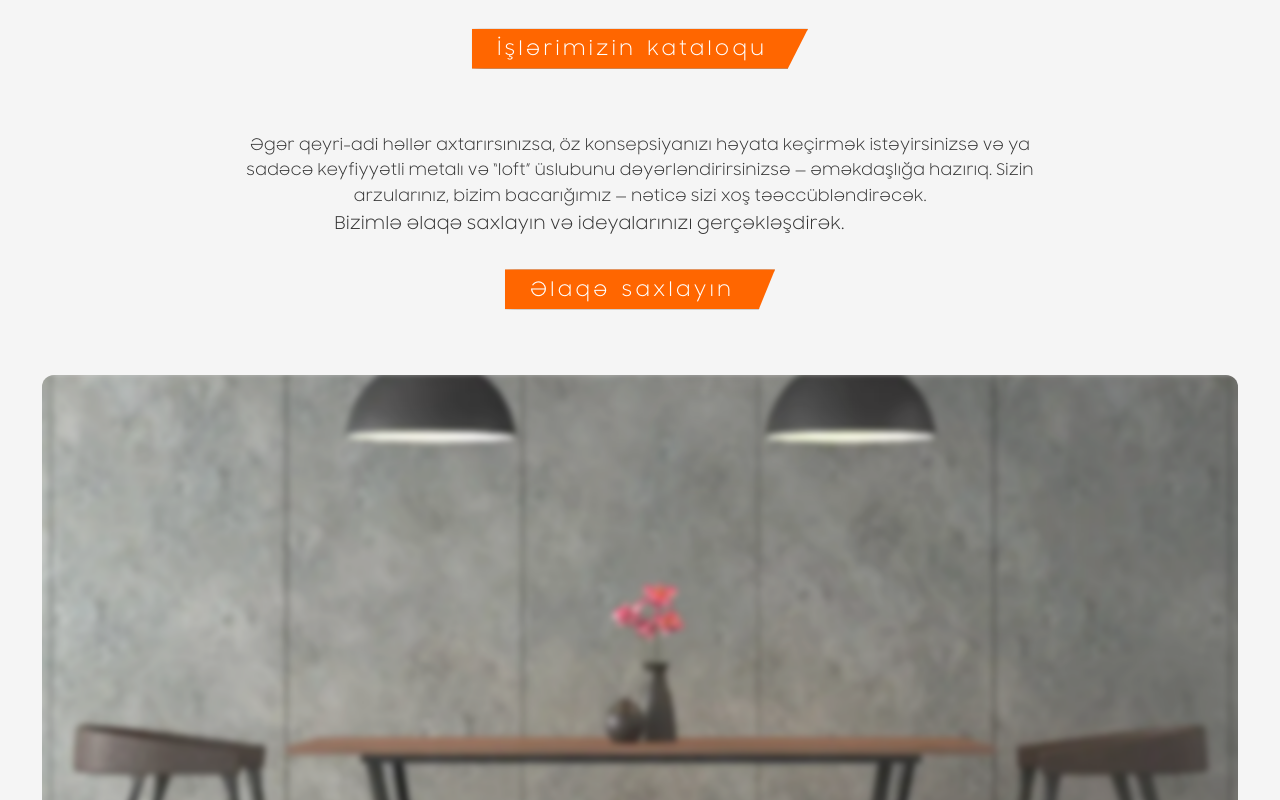
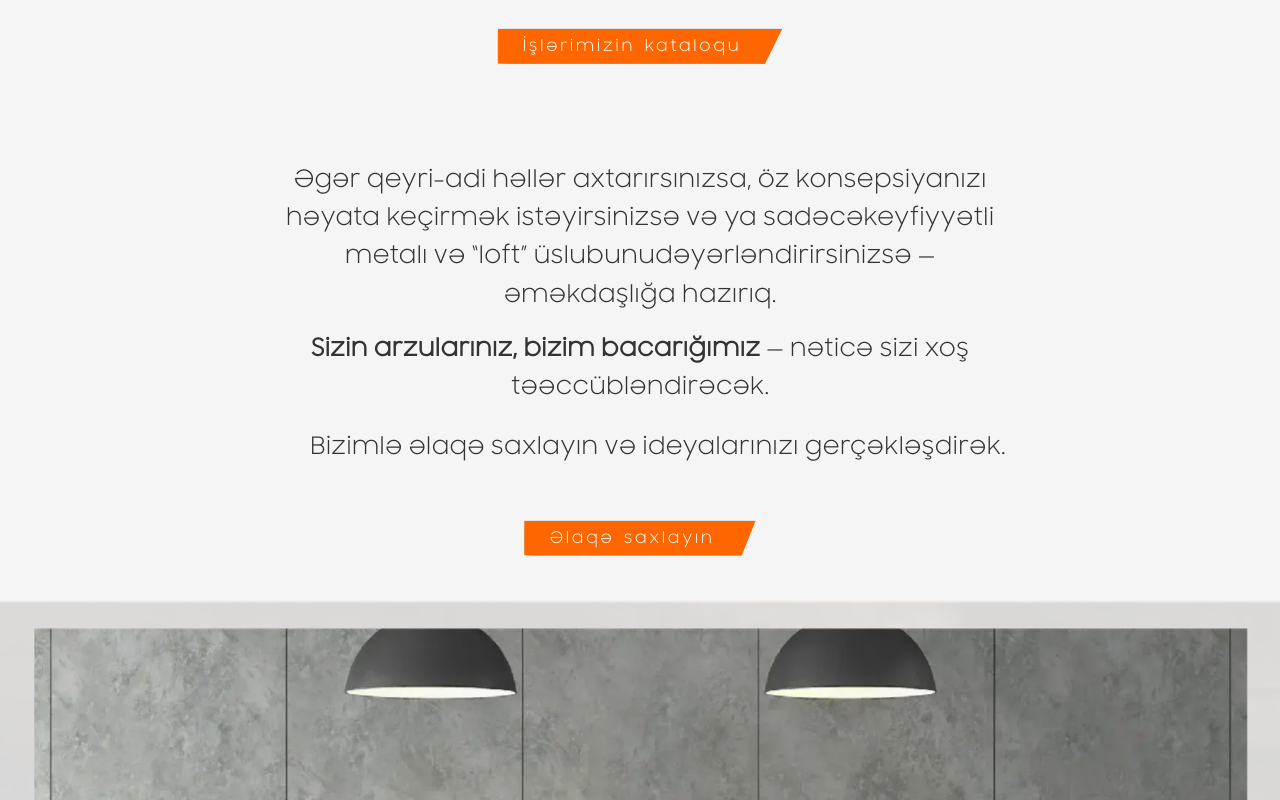
Before and after one commit to rovsenhuseynov/demirdizayn, a React (Create React App) app: page /about in a window 1280 px wide. Shown: the part 2900-3700 px from the top of the page. Built offline with nearby package versions, Linux system fonts and the light colour scheme.

Commit message:
Коррекция - AboutUsBackgroundSlider

```diff
--- a/src/assets/mixin.scss
+++ b/src/assets/mixin.scss
@@ -406,13 +406,11 @@
   line-height: 1.6;
 }
 
-
 @mixin button-styles {
   margin-top: 1rerm;
   margin-bottom: calc(4svh + 2rem);
   text-align: center;
-  font-size: v.$font-size-mini-3;
-
+  font-size: clamp(0.9rem, 0.8rem + 0.5vw, 1rem);
   background-color: v.$activeStateColor;
   color: #fff;
   white-space: nowrap;
@@ -426,6 +424,42 @@
   }
 }
 
+
+
+// typography-mixins.scss
+
+@mixin heading-font($level) {
+  max-width: 65ch;
+  color: #333;
+  margin-bottom: 0.5em;
+
+  @if $level == 1 {
+    font-size: clamp(2rem, 1.8rem + 1vw, 3rem);
+    line-height: 1.2;
+    margin-bottom: 1em;
+  } @else if $level == 2 {
+    font-size: clamp(1.75rem, 1.6rem + 0.8vw, 2.5rem);
+    line-height: 1.25;
+    margin-bottom: 0.9em;
+  } @else if $level == 3 {
+    font-size: clamp(1.5rem, 1.4rem + 0.6vw, 2rem);
+    line-height: 1.3;
+    margin-bottom: 0.8em;
+  } @else if $level == 4 {
+    font-size: clamp(1.25rem, 1.1rem + 0.5vw, 1.5rem);
+    line-height: 1.35;
+    margin-bottom: 0.7em;
+  } @else if $level == 5 {
+    font-size: clamp(1rem, 0.9rem + 0.5vw, 1.2rem);
+    line-height: 1.4;
+    margin-bottom: 0.6em;
+  } @else if $level == 6 {
+    font-size: clamp(0.875rem, 0.8rem + 0.4vw, 1rem);
+    line-height: 1.45;
+    margin-bottom: 0.5em;
+  }
+}
+
 @mixin paragraph-style {
   max-width: 65ch;
   font-size: clamp(0.9rem, 0.8rem + 0.5vw, 1.1rem);
@@ -434,3 +468,23 @@
   text-indent: 1.5em;
   color: #333;
 }
+
+@mixin buttons-styles {
+  background-color: v.$activeStateColor;
+  color: #fff;
+  padding: 0.5em 1em;
+  border-radius: 0.25em;
+  font-size: clamp(0.9rem, 0.8rem + 0.5vw, 1rem);
+  cursor: pointer;
+  border: none;
+}
+
+// Подключаем миксин в SCSS
+
+// @use "../../assets/mixins.scss" as m;
+// .header-title {
+//   @include m.heading(1);
+// }
+// .header-subtitle {
+//   @include m.heading(4);
+// }
--- a/src/pages/AboutUs/AboutUs.scss
+++ b/src/pages/AboutUs/AboutUs.scss
@@ -337,6 +337,11 @@
     }
   }
 
+
+
+
+
+
   // .about__split {
   //   display: flex;
   //   justify-content: space-between;
--- a/src/pages/AboutUs/AboutUsSlider/AboutCta/CtaSection.jsx
+++ b/src/pages/AboutUs/AboutUsSlider/AboutCta/CtaSection.jsx
@@ -1,65 +1,3 @@
-// import { useEffect } from "react";
-// import AOS from "aos";
-// import "./CtaSection.scss";
-
-// const CtaSection = () => {
-//   useEffect(() => {
-//     AOS.init({
-//       duration: 1000,
-//       once: true,
-//       offset: 50,
-//     });
-//     AOS.refresh();
-//   }, []);
-
-//   return (
-//     <div className="cta">
-//       <div className="cta__inner" data-aos="zoom-in-up">
-//         <h3>
-//           Əgər qeyri-adi həllər axtarırsınızsa, öz konsepsiyanızı həyata
-//           keçirmək istəyirsinizsə və ya sadəcə keyfiyyətli metalı və “loft”
-//           üslubunu dəyərləndirirsinizsə — əməkdaşlığa hazırıq. Sizin
-//           arzularınız, bizim bacarığımız — nəticə sizi xoş təəccübləndirəcək.
-//         </h3>
-//         <p>Bizimlə əlaqə saxlayın və ideyalarınızı gerçəkləşdirək.</p>
-//         <button className="cta__btn">Əlaqə saxlayın</button>
-//       </div>
-//     </div>
-//   );
-// };
-
-// export default CtaSection;
-
-// import { useEffect } from "react";
-// import AOS from "aos";
-// import "./CtaSection.scss";
-
-// const CtaSection = () => {
-//   useEffect(() => {
-//     AOS.init({
-//       duration: 1000,
-//       once: true,
-//       offset: 50,
-//     });
-//     AOS.refresh();
-//   }, []);
-
-//   return (
-//     <div className="cta-light">
-//       <div className="cta-light__inner" data-aos="fade-up">
-//         <h3>
-//           Qeyri-adi ideyalarınızı gerçəkləşdirmək və “loft” stilində
-//           unikal məkan yaratmaq istəyirsiniz? Biz sizin yanınızdayıq!
-//         </h3>
-//         <p>Əlaqə saxlayın və ideyalarınızı həyatınıza gətirək.</p>
-//         <button className="cta-light__btn">Əlaqə saxlayın</button>
-//       </div>
-//     </div>
-//   );
-// };
-
-// export default CtaSection;
-
 import { useEffect } from "react";
 import AOS from "aos";
 import "aos/dist/aos.css";
@@ -80,12 +18,21 @@ const CtaSection = () => {
     <section className="cta-clean">
       <div className="cta-clean__inner" data-aos="fade-up">
         <h3>
-          Əgər qeyri-adi həllər axtarırsınızsa, öz konsepsiyanızı həyata
-          keçirmək istəyirsinizsə və ya sadəcə keyfiyyətli metalı və “loft”
-          üslubunu dəyərləndirirsinizsə — əməkdaşlığa hazırıq. Sizin
-          arzularınız, bizim bacarığımız — nəticə sizi xoş təəccübləndirəcək.
+          Əgər <strong>qeyri-adi həllər</strong> axtarırsınızsa, öz
+          konsepsiyanızı həyata keçirmək istəyirsinizsə və ya sadəcə
+          <strong>keyfiyyətli metalı</strong> və{" "}
+          <strong>“loft” üslubunu</strong>
+          dəyərləndirirsinizsə — əməkdaşlığa hazırıq.
         </h3>
-        <p>Bizimlə əlaqə saxlayın və ideyalarınızı gerçəkləşdirək.</p>
+
+        <h4 className="cta-subtitle">
+          <strong>Sizin arzularınız, bizim bacarığımız</strong> — nəticə sizi
+          xoş təəccübləndirəcək.
+        </h4>
+
+        <p className="cta-text">
+          Bizimlə əlaqə saxlayın və ideyalarınızı gerçəkləşdirək.
+        </p>
 
         <ReusableButton className="cta-light__btn">
           Əlaqə saxlayın
--- a/src/pages/AboutUs/AboutUsSlider/AboutCta/CtaSection.scss
+++ b/src/pages/AboutUs/AboutUsSlider/AboutCta/CtaSection.scss
@@ -6,75 +6,47 @@
   text-align: center;
   background: transparent;
   border-radius: 20px;
-  color: #1a1a1a;
+
 
   .cta-clean__inner {
     max-width: 800px;
     margin: 0 auto;
+    display: flex;
+    flex-direction: column;
+    justify-content: center;
+    align-items: center;
+    padding: 2rem 1rem;
 
     h3 {
+      @include m.heading-font(4);
       line-height: 1.6;
-      color: #333;
+      margin-bottom: 1rem;
+
+      strong {
+        font-weight: 100;
+        text-shadow: 0 0 3cm rgba(0, 0, 0, 0.1);
+      }
     }
 
-    p {
+    .cta-subtitle {
+      @include m.heading-font(4);
+      line-height: 1.6;
+      margin-bottom: 1.5rem;
+    }
+
+    .cta-text {
       margin-bottom: 2rem;
+      @include m.heading-font(4);
     }
 
     .cta-light__btn {
       @include m.button-styles;
+      transition: background 0.3s ease;
+      display: inline-block;
+      margin: calc(1rem + 2vw) auto;
+      align-self: center;
+      width: auto;
+      max-width: 100%;
     }
   }
 }
-
-/* Адаптив */
-// @media (max-width: 768px) {
-//   .cta-clean {
-//     // padding: 3rem 1rem;
-
-//     &__inner {
-//       h3 {
-//         font-size: 1.1rem;
-//       }
-//       p {
-//         font-size: 1rem;
-//       }
-//     }
-//   }
-// }
-
-/* Адаптив */
-@media (max-width: 768px) {
-  .cta-clean {
-    width: 100%;
-    padding: 0 2rem;
-    text-align: center;
-    background: transparent;
-    border-radius: 20px;
-    color: #1a1a1a;
-
-    &__inner {
-      max-width: 800px;
-      margin: 0 auto;
-
-      p {
-        // font-size: v.$font-size-mini-3;
-        // font-weight: 700;
-        line-height: 1.6;
-        margin-bottom: 1.2rem;
-        color: #333;
-      }
-
-      p {
-        // font-size: v.$font-size-mini-1;
-        margin-bottom: 0;
-        color: #555;
-        line-height: 1.5;
-      }
-    }
-
-    &__btn {
-      @include m.button-styles;
-    }
-  }
-}
--- a/src/pages/AboutUs/AboutUsSlider/AboutUsBackgroundSlider.jsx
+++ b/src/pages/AboutUs/AboutUsSlider/AboutUsBackgroundSlider.jsx
@@ -4,10 +4,7 @@ import aboutData from "../../../data/aboutData";
 import "./AboutUsBackgroundSlider.scss";
 import CtaSection from "./AboutCta/CtaSection";
 
-
 const AboutUsBackgroundSlider = () => {
-
-
   const [isPortrait, setIsPortrait] = useState(
     window.innerHeight > window.innerWidth
   );
@@ -35,7 +32,7 @@ const AboutUsBackgroundSlider = () => {
         images={images}
         interval={5000}
         transition={2000}
-        blur={25}
+        blur={1}
         scale={1.1}
         height={isPortrait ? "60dvh" : "90dvh"}
         width="100%"
--- a/src/pages/AboutUs/AboutUsSlider/AboutUsBackgroundSlider.scss
+++ b/src/pages/AboutUs/AboutUsSlider/AboutUsBackgroundSlider.scss
@@ -4,16 +4,17 @@
 .aboutus-cta {
   display: flex;
   flex-direction: column;
-  gap: 0.1rem; // расстояние между текстом и слайдером
-  margin-bottom: clamp(1rem, 2rem, 3rem); // отступ снизу для секции
+  gap: 0.1rem;
+  margin-bottom: clamp(1rem, 2rem, 3rem);
 
   .aboutus-slider {
     border-radius: 12px;
-    overflow: hidden;
-    height: 90svh !important;
+    overflow: visible;
+    height: 90svh;
+    position: relative;
 
     &__overlay {
-      position: relative;
+      position: absolute;
       z-index: 2;
       text-align: center;
       top: 50%;
```
Also changed, not shown: src/assets/variables.scss (line endings or trailing spaces).
